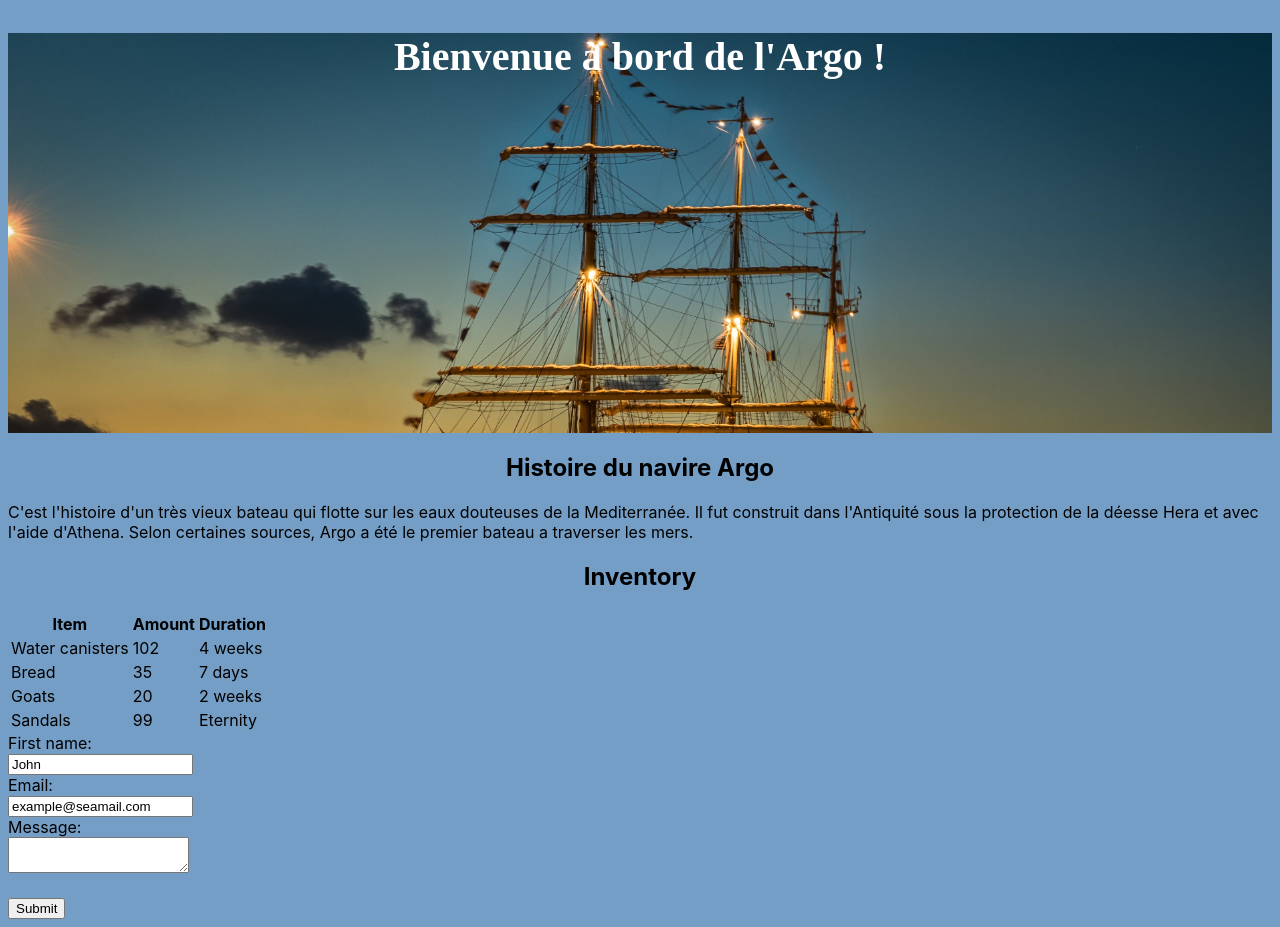
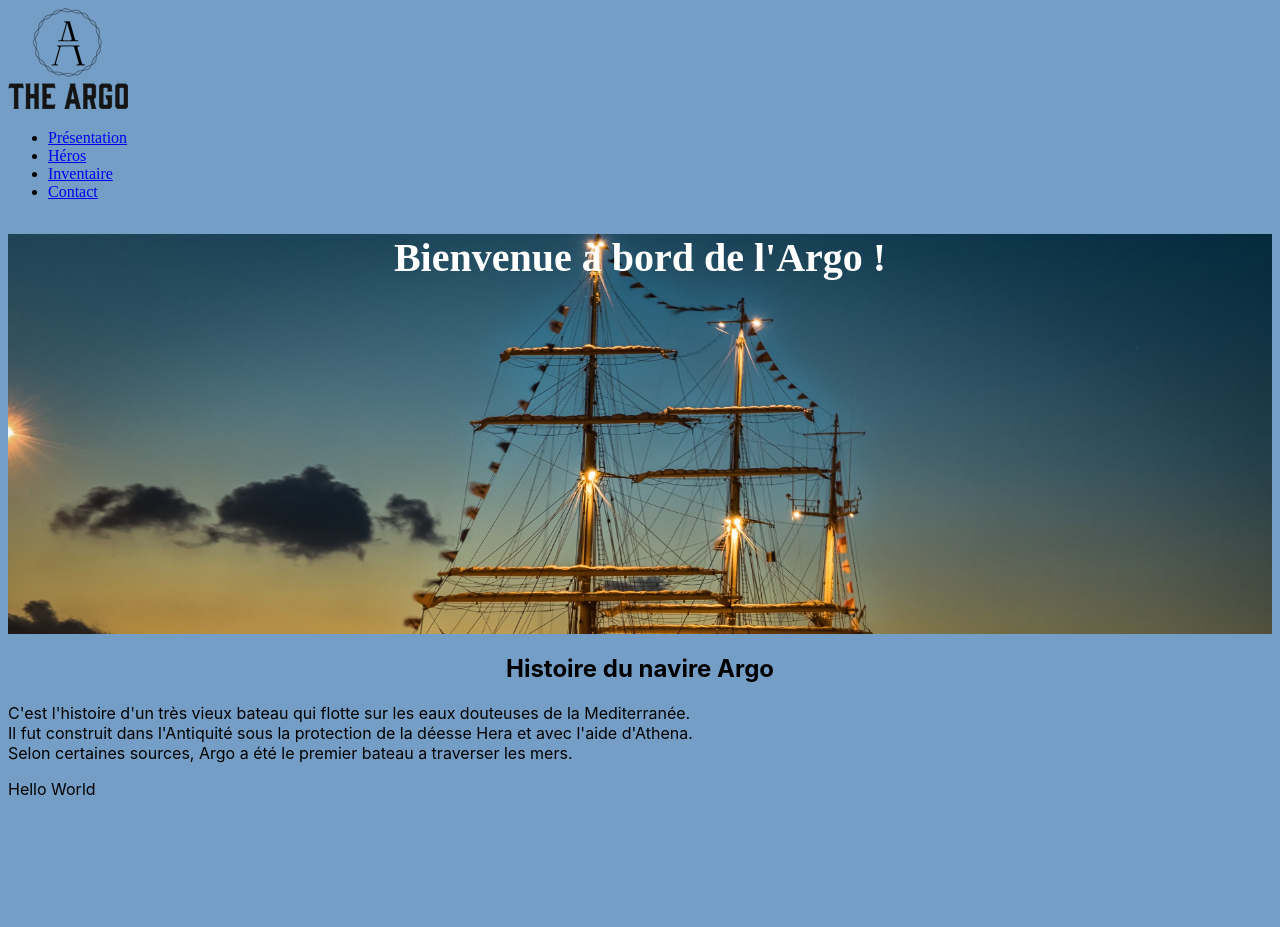
Before and after one commit to Claroussse/Argo, a website: page index.html in a window 1280 px wide. After the commit the page ends 815 px from the top, so only its background shows below. Drawn offline with Linux system fonts and the light colour scheme.

Commit message:
Update index.html

```diff
--- a/index.html
+++ b/index.html
@@ -7,6 +7,16 @@
     <link href="style.css" rel="stylesheet" type="text/css" />
   </head>
   <body>
+    <header>
+      <img src="assets/the-argo-logo-black.png" alt="Logo" class="logo" />
+      <ul>
+        <li><a href="/index.html">Présentation</a></li>
+        <li><a href="/heroes.html">Héros</a></li>
+        <li><a href="/inventory.html">Inventaire</a></li>
+        <li><a href="/contact.html">Contact</a></li>
+      </ul>
+    </header>
+
     <section class="container" id="welcome">
       <h1 class="center">Bienvenue à bord de l'Argo !</h1>
     </section>
@@ -15,65 +25,21 @@
       <h2>Histoire du navire Argo</h2>
       <p class="blue-text">
         C'est l'histoire d'un très vieux bateau qui flotte sur les eaux
-        douteuses de la Mediterranée. Il fut construit dans l'Antiquité sous la
-        protection de la déesse Hera et avec l'aide d'Athena. Selon certaines
+        douteuses de la Mediterranée. </br> Il fut construit dans l'Antiquité sous la
+        protection de la déesse Hera et avec l'aide d'Athena. </br> Selon certaines
         sources, Argo a été le premier bateau a traverser les mers.
       </p>
     </section>
 
-    <section id="heroes">
-      <div></div>
-      <div></div>
-      <div></div>
+    <section>
+      <p id="myText">
+        This paragraph will change to "Hello World" when the page loads in the
+        browser.
+      </p>
+      <script>
+        // Hello world
+        document.getElementById("myText").innerHTML = "Hello World";
+      </script>
     </section>
-
-<section id="inventory">
-     <h2>Inventory</h2>
-     <table>
-       <thead>
-         <tr>
-           <th>Item</th>
-           <th>Amount</th>
-           <th>Duration</th>
-         </tr>
-       </thead>
-       <tbody>
-         <tr>
-           <td>Water canisters</td>
-           <td>102</td>
-           <td>4 weeks</td>
-         </tr>
-         <tr>
-           <td>Bread</td>
-           <td>35</td>
-           <td>7 days</td>
-         </tr>
-         <tr>
-           <td>Goats</td>
-           <td>20</td>
-           <td>2 weeks</td>
-         </tr>
-         <tr>
-           <td>Sandals</td>
-           <td>99</td>
-           <td>Eternity</td>
-         </tr>
-       </tbody>
-     <table>
-   </section>
-
-   <section id="contact">
-        <form id="contactForm">
-          <label for="name">First name:</label><br>
-          <input type="text" id="name" name="name" value="John"><br>
-          <label for="email">Email:</label><br>
-          <input type="email" id="email" name="email" value="example@seamail.com"><br>
-          <label for="message">Message:</label><br>
-          <textarea id="message" name="message"></textarea>
-          <br><br>
-          <input type="submit" value="Submit">
-        </form>
-   </section>
-
   </body>
 </html>
```
